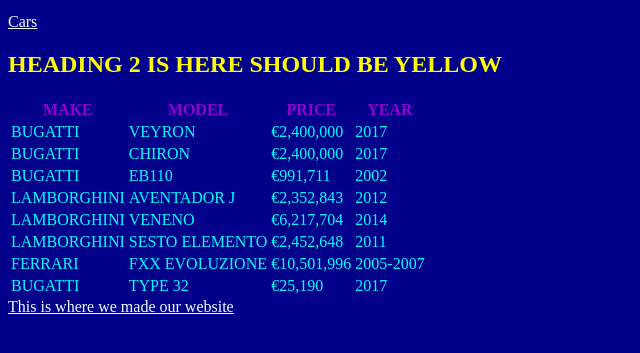
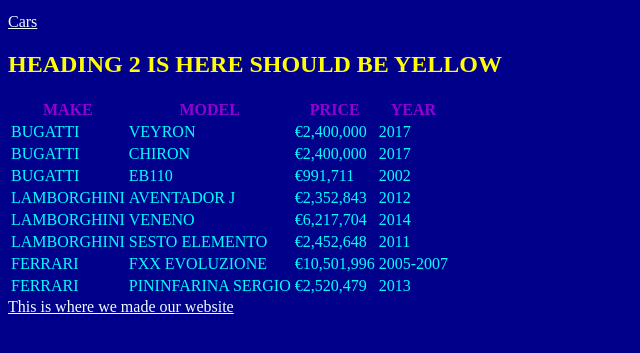
Before and after one commit to scottcrowley2002/oskar-jas.github.io, a plain HTML site: page index.html in a window 1280 px wide. Shown: the part 101-454 px from the top of the page, without its empty margins (0-640 px from the left). Drawn offline with Linux system fonts and the light colour scheme.

Commit message:
Update index.html

```diff
--- a/index.html
+++ b/index.html
@@ -71,10 +71,10 @@
           <td>2005-2007</td>
         </tr>
         <tr>
-          <td>BUGATTI</td>
-          <td>TYPE 32</td>
-          <td>€25,190</td>
-          <td>2017</td>
+          <td>FERRARI</td>
+          <td>PININFARINA SERGIO</td>
+          <td>€2,520,479</td>
+          <td>2013</td>
         </tr>
       </tbody>
     </table>
```
